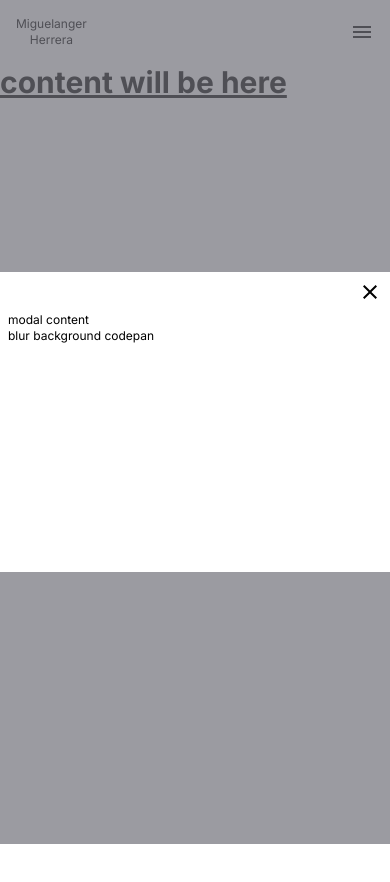
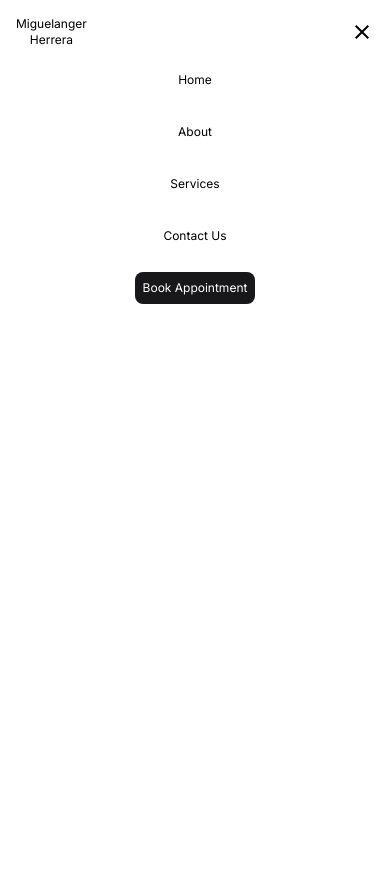
Before and after one commit to sergiycheck/next-diff-projects, a Next.js app in the folder nextjs-with-tailwind/landing-page/: page / in a window 390 px wide. Both pictures are taken after a click on the element 362 px from the left and 32 px from the top of the page. Shown: the top 882 px of the page. Built offline with nearby package versions, Linux system fonts and the light colour scheme.

Commit message:
responsive header element

```diff
--- a/nextjs-with-tailwind/landing-page/src/app/components/common/header/header.tsx
+++ b/nextjs-with-tailwind/landing-page/src/app/components/common/header/header.tsx
@@ -1,11 +1,12 @@
 'use client';
 import React from 'react';
-import Modal from '../modal/modal';
+import { CloseIconClient } from '../modal/CloseIcon';
 import MenuIconFromServer from './MenuIcon';
 
 export default function RootHeader() {
   const [showModal, setShowModal] = React.useState(false);
   return (
+    <>
       <div className="container mx-auto flex justify-between items-centerp-4">
         <div className="w-fit">
           <div className="text-center p-4 sm:p-2">
@@ -17,10 +18,29 @@ export default function RootHeader() {
 
         <div className="sm:hidden flex flex-col justify-center items-center p-4">
           <div onClick={() => setShowModal((prev) => !prev)}>
-          <MenuIconFromServer />
+            {!showModal ? <MenuIconFromServer /> : <CloseIconClient />}
           </div>
         </div>
+
         <div className="hidden sm:flex gap-5 items-center">
+          <HeaderItems />
+        </div>
+
+        {showModal && (
+          <div className="absolute flex justify-center items-top bottom-0 w-full min-h-screen bg-white">
+            <div className="flex flex-col gap-5 items-center">
+              <HeaderItems />
+            </div>
+          </div>
+        )}
+      </div>
+    </>
+  );
+}
+
+export const HeaderItems = () => {
+  return (
+    <>
       <div className="p-2">Home</div>
       <div className="p-2">About</div>
       <div className="p-2">Services</div>
@@ -28,24 +48,6 @@ export default function RootHeader() {
       <div className="p-2 bg-zinc-900 text-white rounded-lg">
         Book Appointment
       </div>
-      </div>
-
-      <Modal
-        onClose={() => setShowModal(false)}
-        show={showModal}
-        showHeader={true}
-      >
-        <div className="bg-green">
-          <p>modal content</p>
-          <a
-            href="https://codepen.io/t4lh4z/pen/xxKgxYB"
-            target="_blank"
-            rel="noopener noreferrer"
-          >
-            blur background codepan
-          </a>
-        </div>
-      </Modal>
-    </div>
+    </>
   );
-}
+};
--- a/nextjs-with-tailwind/landing-page/src/app/components/common/modal/CloseIcon.tsx
+++ b/nextjs-with-tailwind/landing-page/src/app/components/common/modal/CloseIcon.tsx
@@ -1,6 +1,4 @@
 'use client';
 import CloseIcon from '@mui/icons-material/Close';
 
-export const CloseIconClient = ({ onClose }: { onClose: () => void }) => (
-  <CloseIcon onClick={onClose} />
-);
+export const CloseIconClient = () => <CloseIcon />;
--- a/nextjs-with-tailwind/landing-page/src/app/components/common/modal/modal.tsx
+++ b/nextjs-with-tailwind/landing-page/src/app/components/common/modal/modal.tsx
@@ -25,7 +25,9 @@ export default function Modal({
       <div className="bg-white w-full min-h-[300px] p-2 z-10">
         {showHeader && (
           <div className="flex justify-end text-base">
-            <CloseIconClient onClose={onClose} />
+            <div onClick={onClose}>
+              <CloseIconClient />
+            </div>
           </div>
         )}
 
--- a/nextjs-with-tailwind/landing-page/src/app/layout.tsx
+++ b/nextjs-with-tailwind/landing-page/src/app/layout.tsx
@@ -16,7 +16,9 @@ export default function RootLayout({
         head.tsx. Find out more at https://beta.nextjs.org/docs/api-reference/file-conventions/head
       */}
       <head />
-      <body className={`${inter.variable} font-sans max-[770px]:text-xs`}>
+      <body
+        className={`${inter.variable} font-sans max-[770px]:text-xs relative`}
+      >
         <RootHeader />
         {children}
       </body>
```
Lines whose indentation alone changed are shown as unchanged.
